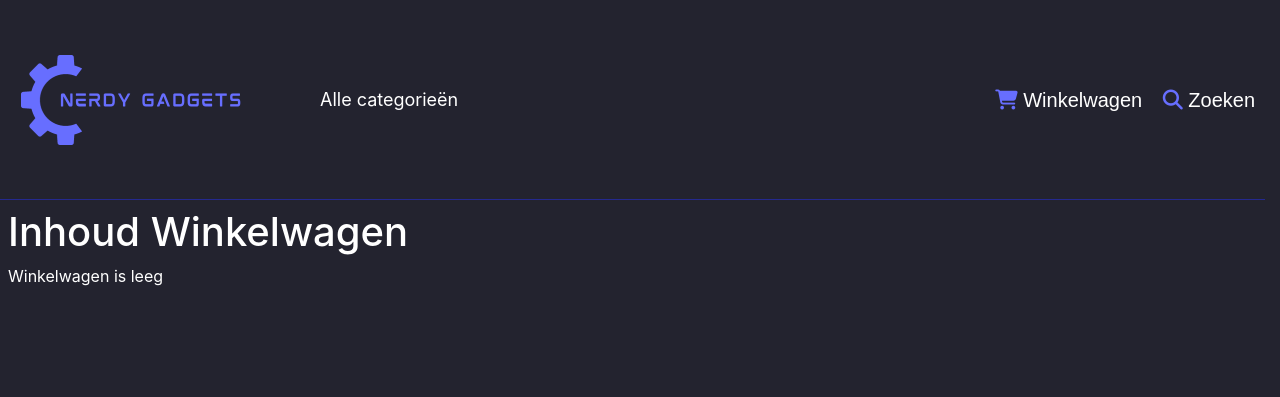
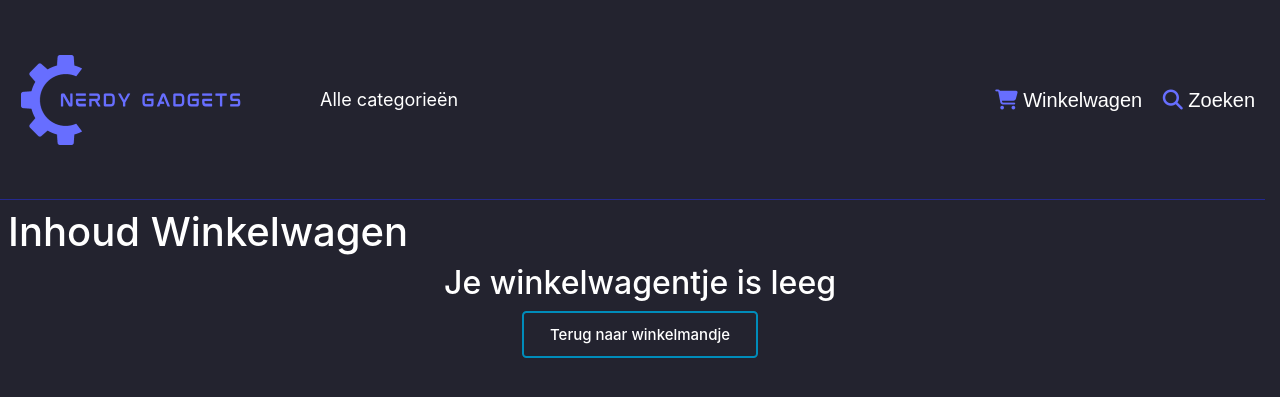
Before and after one commit to Koenicul/NerdyGadgets, a PHP site: page /cart.php in a window 1280 px wide. Shown: the top 397 px of the page. Run offline with PHP 8.4, Linux system fonts and the light colour scheme; data that the repository does not hold is empty; some libraries are stand-ins or nearby versions; some web fonts are replaced.

Commit message:
Update cart.php

```diff
--- a/cart.php
+++ b/cart.php
@@ -19,10 +19,12 @@ if (isset($_POST["quantity"]) && isset($_POST["id"])) {
 ?>
 <div class="p-2">
     <h1>Inhoud Winkelwagen</h1>
+    <?php
+    if (isset($_SESSION['cart']) && count($_SESSION['cart']) > 0) {
+        ?>
     <div class="row">
         <div class="col-8">
             <?php
-            if (isset($_SESSION['cart']) && count($_SESSION['cart']) > 0) {
             $cart = getCart();
             $price = 0;
             $korting = 0;
@@ -101,12 +103,15 @@ if (isset($_POST["quantity"]) && isset($_POST["id"])) {
                 print sprintf("€ %.2f",$price - $korting);
             } ?></p>
         </div>
-        <?php
+    </div>
+<?php
+    } else { ?>
+        <h2 class="leeg">Je winkelwagentje is leeg</h2>
 
-        } else { ?>
-            <p>Winkelwagen is leeg</p>
-        <?php } ?>
-    </div>
+        <div class="button-container">
+            <a href="index.php" class="button1">Terug naar winkelmandje</a>
+        </div>
+    <?php } ?>
 </div>
 <?php include __DIR__ . "/footer.php"; ?>
 <script>
```
